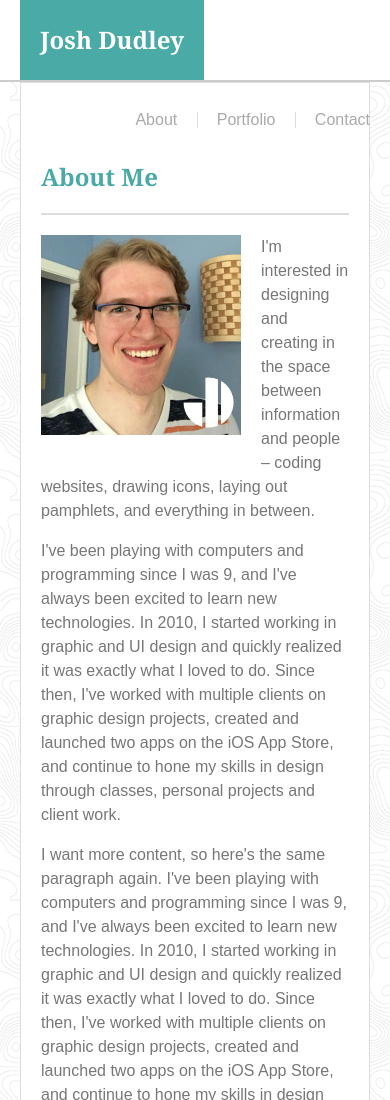
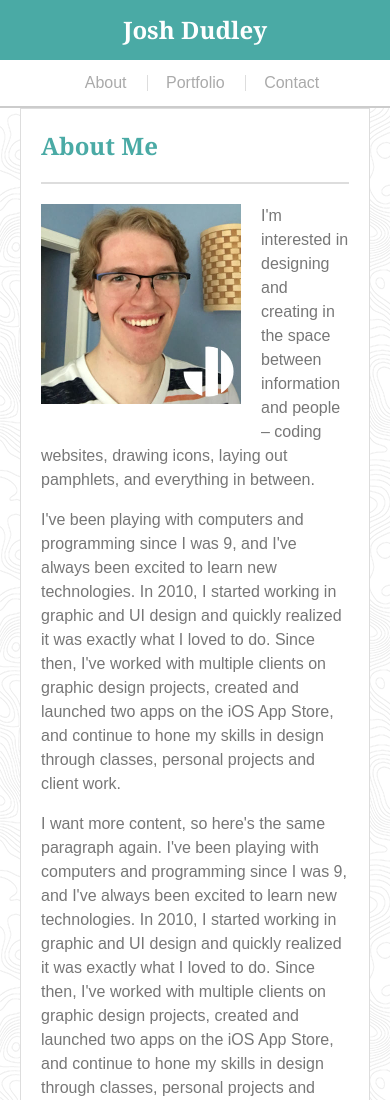
Before and after one commit to bigreader/bootcamp-responsive-portfolio, a plain HTML site: page index.html in a window 390 px wide. Shown: the top 1100 px of the page. Drawn offline with Linux system fonts and the light colour scheme.

Commit message:
finish responsive updates

```diff
--- a/assets/css/style.css
+++ b/assets/css/style.css
@@ -34,7 +34,7 @@ body {
 
 
 header {
-	height: 80px;
+	min-height: 80px;
 
 	background: white;
 	border-bottom: 2px solid #cccccc;
@@ -226,6 +226,25 @@ footer {
 
 @media (max-width: 640px) {
 
+	header #name {
+		float: none;
+		width: 100%;
+		margin: 0 -20px;
+		line-height: 60px;
+		text-align: center;
+	}
+
+	nav {
+		float: none;
+		width: 100%;
+		padding: 15px 0;
+		text-align: center;
+	}
+
+	nav ul {
+		padding: 0;
+	}
+
 	.bounded {
 		width: auto;
 		margin: 0 20px;
--- a/index.html
+++ b/index.html
@@ -6,6 +6,7 @@
     <link rel="stylesheet" type="text/css" href="assets/css/style.css">
 </head>
 <body>
+
 	<div id="content">
 		<header>
 			<div class="bounded">
@@ -24,7 +25,7 @@
 			</div>
 		</header>
 
-		<article class="bounded">
+		<article class="bounded article">
 			<section class="clearfix">
 				<h1>About Me</h1>
 				<img src="assets/images/avatar.jpg" height="200" width="200" class="inline-left">
@@ -36,9 +37,13 @@
 		<div id="push"></div>
 	</div>
 
+
+
 	<footer>
 		<p class="bounded">Copyright &copy;2019 Josh Dudley</p>
 	</footer>
 
+
+
 </body>
 </html>
```
Also changed, not shown: portfolio.html (+0 -1 lines).
